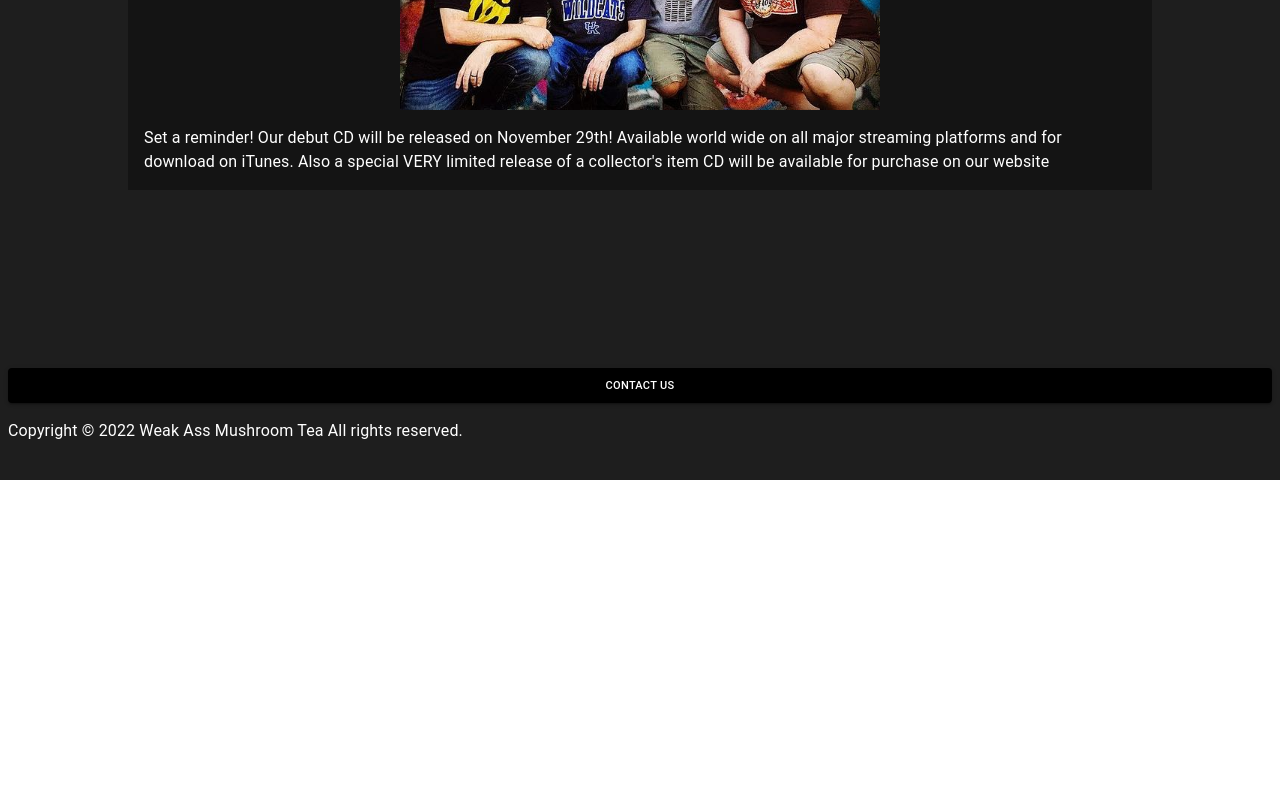
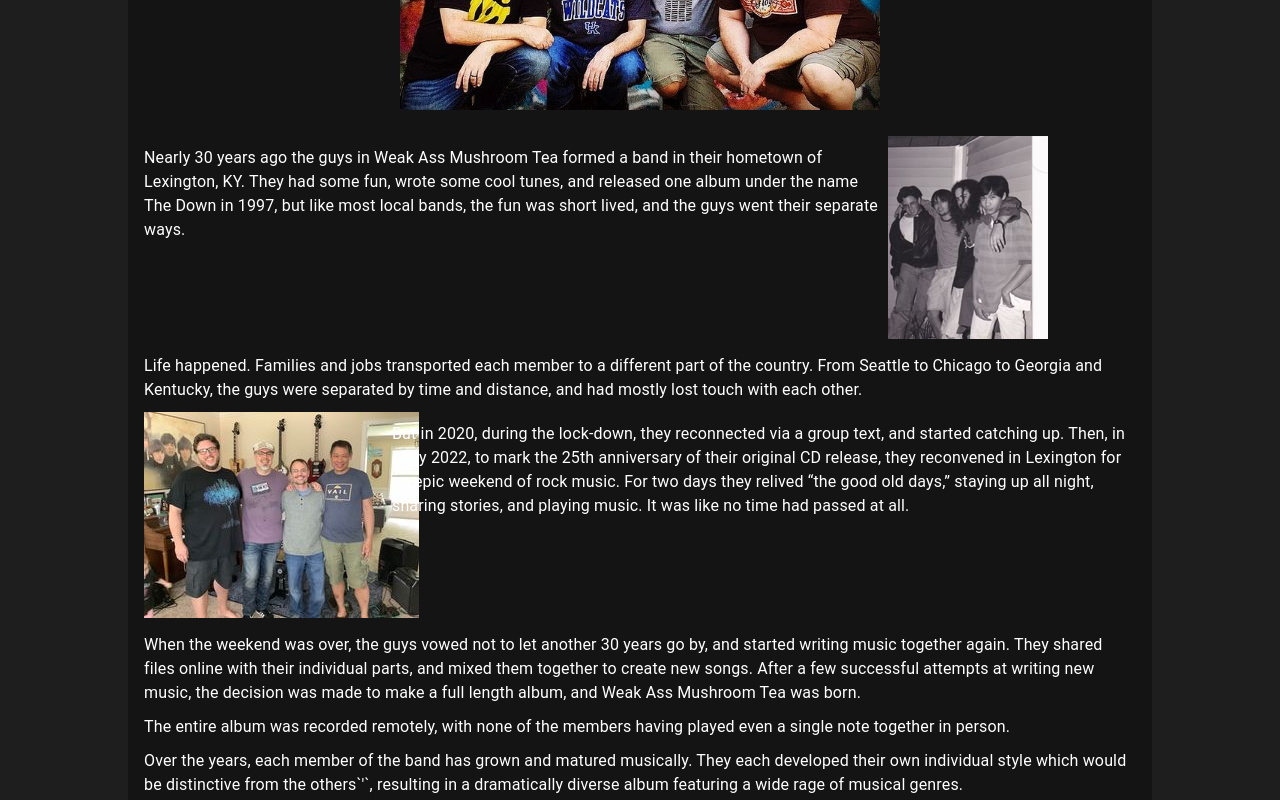
Before and after one commit to aleichter/wamt, a Next.js app: page /AboutUs in a window 1280 px wide. Shown: the part 440-1240 px from the top of the page. Before the commit the page ends 920 px from the top, so only its background shows below. Built offline with nearby package versions, Linux system fonts and the light colour scheme.

Commit message:
Update band bio

```diff
--- a/components/BandBio.tsx
+++ b/components/BandBio.tsx
@@ -1,6 +1,6 @@
 import Box from '@mui/material/Box';
-import { Typography } from '@mui/material';
-
+import { Typography, Grid } from '@mui/material';
+import Image from 'next/image';
 
 const config = {
         label: 'Our debut CD will be released on November 29th!',
@@ -35,13 +35,59 @@ export default function BandBio(props: any) {
                 }}>
 
                 </Box>
-                <Box >
-                    <Typography sx={{
-                        background:'rgba(20,20,20,20.75)',
-                        width: config.width,
-                        minWidth: config.minWidth,
-                        padding: 2
-                        }}>{config.description}</Typography>
+                <Box sx={{
+                    background:'rgba(20,20,20,20.75)',
+                    width: config.width,
+                    minWidth: config.minWidth,
+                    padding: 2
+                    }}>
+                        <Grid container className='paragraph'>
+                            <Grid item xs={12} sm={9}>
+                                <Typography className='paragraph'>
+                                    Nearly 30 years ago the guys in Weak Ass Mushroom Tea formed a band in their hometown of Lexington, KY. They had some fun, wrote some cool tunes, and released one album under the name The Down in 1997, but like most local bands, the fun was short lived, and the guys went their separate ways.
+                                </Typography>
+                            </Grid>
+                            <Grid item xs={12} sm={3}>
+                                <Image
+                                    width={160}
+                                    height={203}
+                                    src="/images/yesterday.jpeg"
+                                    alt="Band Today" />
+                            </Grid>
+                        </Grid>
+                        <Typography className='paragraph'>
+                            Life happened. Families and jobs transported each member to a different part of the country. From Seattle to Chicago to Georgia and Kentucky, the guys were separated by time and distance, and had mostly lost touch with each other.
+                        </Typography>
+                        <Grid container className='paragraph'>
+                            <Grid item xs={12} sm={3}>
+                                <Image
+                                    width={275}
+                                    height={206}
+                                    src="/images/today.jpeg"
+                                    alt="Band Today" />
+                            </Grid>
+                            <Grid item xs={12} sm={9}>
+                                <Typography className='paragraph'>
+                                    But in 2020, during the lock-down, they reconnected via a group text, and started catching up. Then, in early 2022, to mark the 25th anniversary of their original CD release, they reconvened in Lexington for an epic weekend of rock music. For two days they relived “the good old days,” staying up all night, sharing stories, and playing music. It was like no time had passed at all.
+                                </Typography>
+                            </Grid>
+                        </Grid>
+
+                        <Typography className='paragraph'>
+                            When the weekend was over, the guys vowed not to let another 30 years go by, and started writing music together again. They shared files online with their individual parts, and mixed them together to create new songs. After a few successful attempts at writing new music, the decision was made to make a full length album, and Weak Ass Mushroom Tea was born.
+                        </Typography>
+                        <Typography className='paragraph'>
+                            The entire album was recorded remotely, with none of the members having played even a single note together in person.
+                        </Typography>
+                        <Typography className='paragraph'>
+                            Over the years, each member of the band has grown and matured musically. They each developed their own individual style which would be distinctive from the others`&apos;`, resulting in a dramatically diverse album featuring a wide rage of musical genres.
+                        </Typography>
+                        <Typography className='paragraph'>
+                            With four song writers and four lead singers, Weak Ass Mushroom Tea Vol. 1 has elements of rock, punk, country, bluegrass, Americana, pop, and funk.
+                        </Typography>
+                        <Typography className='paragraph'>
+                            Released on November 29, 2022 Weak Ass Mushroom Tea Volume 1 is available streaming world wide on all major streaming platforms, while the guys are already hard at work writing and recording Volume 2.
+                        </Typography>
                 </Box>
             </Box>
         </Box>
--- a/styles/globals.css
+++ b/styles/globals.css
@@ -39,3 +39,8 @@ a {
   width: 100%;
   position: absolute;
 }
+
+.paragraph {
+  padding-top: 10px;
+  font-size: 16pt
+}
```
Also changed, not shown: public/images/today.jpeg (added), public/images/yesterday.jpeg (added).
